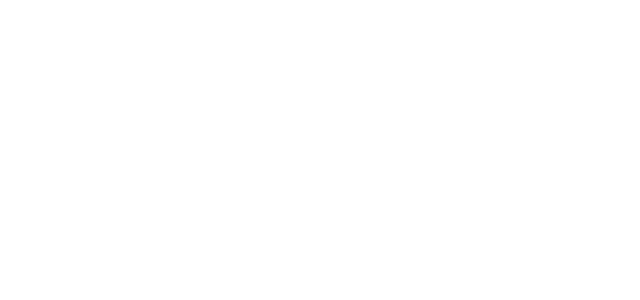
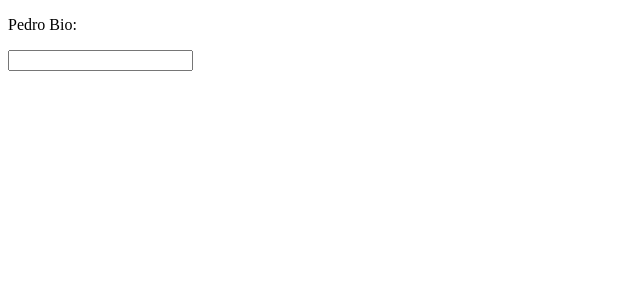
Before and after one commit to Prakhar896/TSCrashCourse, a React (Create React App) app: page / in a window 1280 px wide. Shown: the top 300 px of the page, without its empty margins (0-640 px from the left). Built offline with nearby package versions, Linux system fonts and the light colour scheme.

Commit message:
typing for handle change events

```diff
--- a/src/App.tsx
+++ b/src/App.tsx
@@ -14,7 +14,6 @@
     return (
         <div>
             <Person name={"Pedro"} age={22} isMarried={false} />
-            <Person name={"John"} age={32} isMarried={true} />
         </div>
     );
 }
--- a/src/Person.tsx
+++ b/src/Person.tsx
@@ -8,6 +8,11 @@
 
 export const Person = (props: PersonProps) => {
     const [isShowInfo, setShowInfo] = useState<boolean | null>(false);
+    const [bio, setBio] = useState<string | null>('');
+
+    const handleChange = (event: React.ChangeEvent<HTMLInputElement>) => {
+        setBio(event.target.value);
+    }
 
     return (
         <div>
@@ -16,6 +21,9 @@
                 <p>Age: {props.age}</p>
                 <p>Married: {props.isMarried ? "Yes" : "No"}</p>
             </>}
+
+            <p>{props.name} Bio: {bio ?? "No Bio Available"}</p>
+            <input value={bio ?? ''} onChange={e => setBio(e.target.value)} />
         </div>
     )
 }
```
